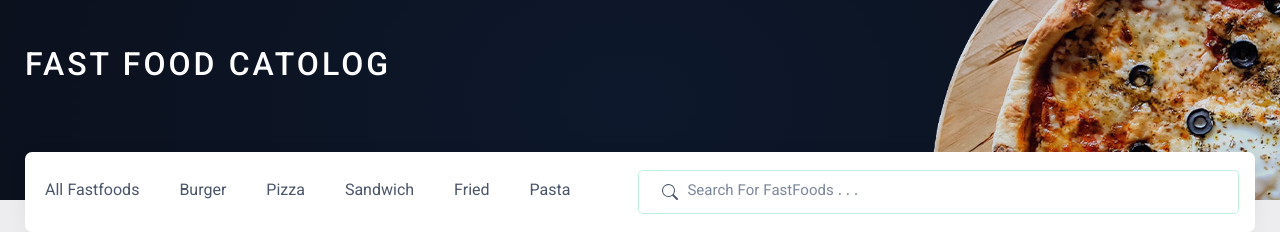
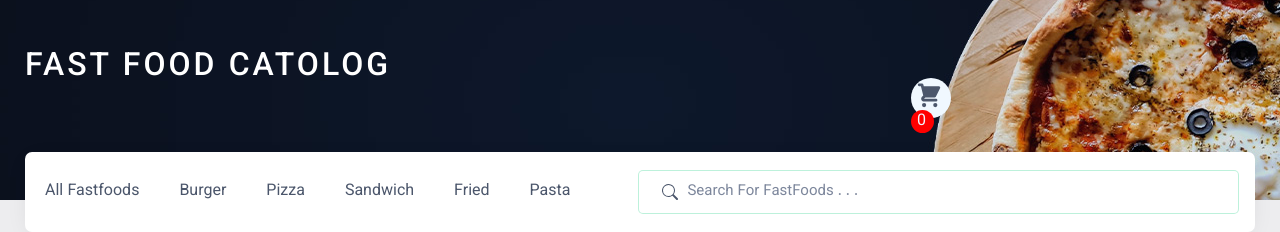
Before and after one commit to darasabahi/Fast-Food-Catalog, a React (Create React App) app: page / in a window 1280 px wide. Shown: the top 232 px of the page. Built offline with nearby package versions, Linux system fonts and the light colour scheme; no server answers.

Commit message:
add cart icon

```diff
--- a/src/Header/header.css
+++ b/src/Header/header.css
@@ -1,6 +1,24 @@
-header{
-    height:200px;
-    background: url('../assets/images/header-background.jpg');
-    letter-spacing: 3px;
-
+header {
+  height: 200px;
+  background: url("../assets/images/header-background.jpg");
+  letter-spacing: 3px;
 }
+.cart-icon {
+  background-color: aliceblue;
+  width: 40px;
+  height: 40px;
+  border-radius: 50%;
+  align-items: center;
+  margin-left: 72%;
+  position: relative;
+  margin-top: -20px;
+}
+.total-cart-icon {
+  background-color: red;
+  width: 23px;
+  color: aliceblue;
+  height: 23px;
+  border-radius: 50%;
+  text-align: center;
+  padding-left: 2px;
+}
--- a/src/Header/header.jsx
+++ b/src/Header/header.jsx
@@ -1,13 +1,18 @@
-import "./header.css"
-const Header=()=>{
-    return(
+import "./header.css";
+import { HiShoppingCart } from "react-icons/hi";
+const Header = () => {
+  return (
     <header className="bg-size-caver bg-position-center py-5">
-    <div className="container">
+      <div className="container">
         <h2 className="text-start text-light text-uppercase">
-            fast food catolog
+          fast food catolog
         </h2>
-    </div>
+        <div className="cart-icon">
+          <HiShoppingCart className="fs-3 ms-1 mt-1"></HiShoppingCart>
+          <div className="total-cart-icon  ">0</div>
+        </div>
+      </div>
     </header>
-    )
-}
-export default Header
+  );
+};
+export default Header;
```
